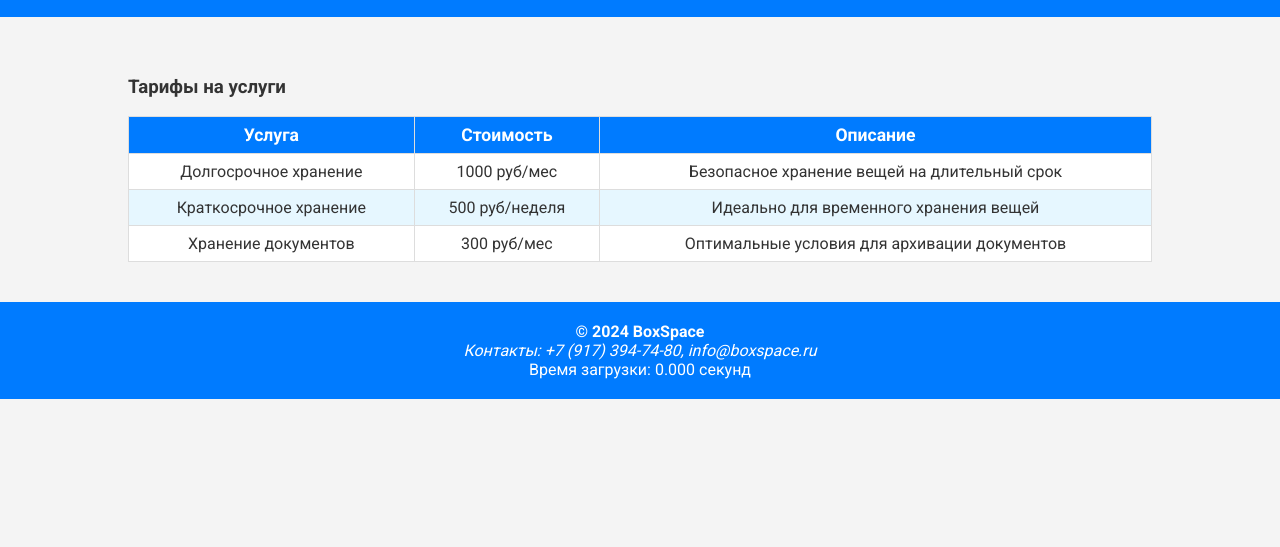
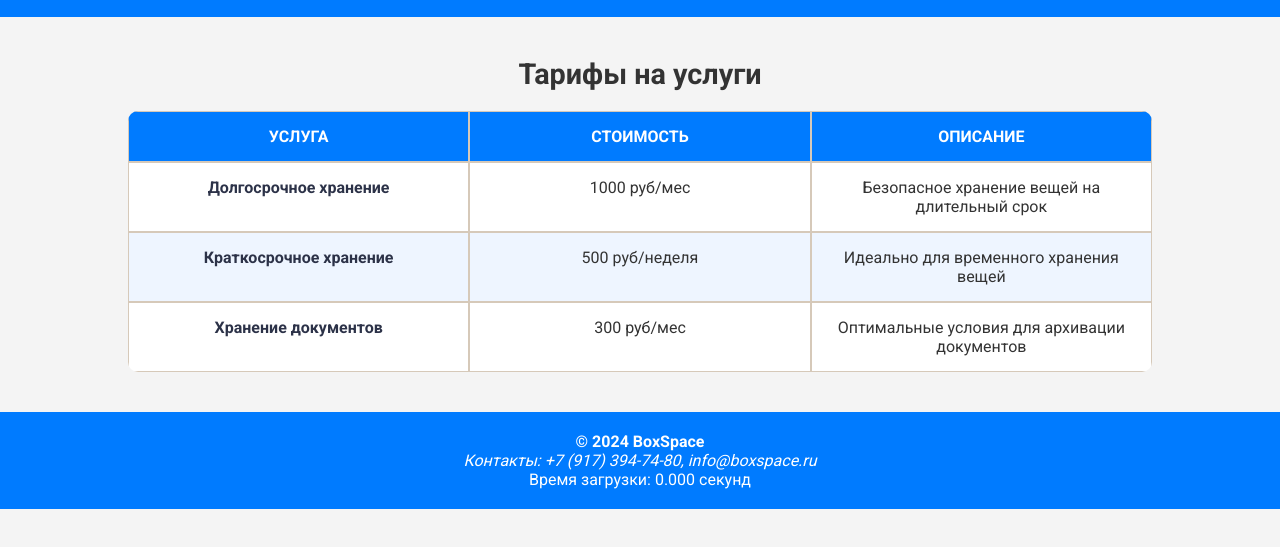
Before and after one commit to loonza/web, a plain HTML site: page lab4/services.html in a window 1280 px wide. Shown: the part 77-624 px from the top of the page. Drawn offline with Linux system fonts and the light colour scheme.

Commit message:
Add files via upload

```diff
--- a/lab4/services.html
+++ b/lab4/services.html
@@ -30,7 +30,7 @@
 
     <section class="table-container">
         <h3>Тарифы на услуги</h3>
-        <table>
+        <table class="tariff-table">
             <thead>
             <tr>
                 <th>Услуга</th>
--- a/lab4/styles.css
+++ b/lab4/styles.css
@@ -94,43 +94,70 @@ nav a.active {
 }
 
 .table-container {
+    max-width: 80%;
     margin: 40px auto;
-    max-width: 80%;
-    display: grid;
-}
-
-table {
+    padding: 0 20px;
     width: 100%;
-    border-collapse: collapse;
-}
-
-thead {
-    background-color: #007bff;
-    color: white;
-}
-
-th, td {
-    border: 1px solid #ddd;
-    padding: 8px;
     text-align: center;
 }
 
-th {
+.table-container h3 {
+    margin-bottom: 20px;
+    font-size: 1.8em;
+    color: #333;
     font-weight: bold;
-    font-size: 1.1em;
 }
 
-tbody tr:nth-child(odd) {
-    background-color: #ffffff;
+.tariff-table {
+    display: grid;
+    grid-template-columns: repeat(3, 1fr);
+    gap: 0px;
+    width: 100%;
+    border-collapse: collapse;
+    overflow: hidden;
+    border-radius: 10px;
 }
 
-tbody tr:nth-child(even) {
-    background-color: #e6f7ff;
+thead, tbody, tr {
+    display: contents;
 }
 
-tbody tr:hover {
-    background-color: #d9f3ff;
+th,td {
+    padding: 15px;
+    text-align: center;
+    font-size: 1em;
+    border: 1px solid #D6C9B9;
 }
+
+th {
+    background-color: #007bff;
+    color: white;
+    font-weight: bold;
+    text-transform: uppercase;
+    font-size: 1em;
+}
+
+td {
+    background-color: #f9f9f9;
+    color: #333;
+    font-size: 1em;
+}
+
+tr:nth-child(even) td {
+    background-color: #eef5ff;
+}
+
+tr:nth-child(odd) td {
+    background-color: #fff;
+}
+
+td:first-child {
+    font-weight: bold;
+    color: #2C3248;
+}
+
+
+
 
 footer {
     background-color: #007bff;
```
